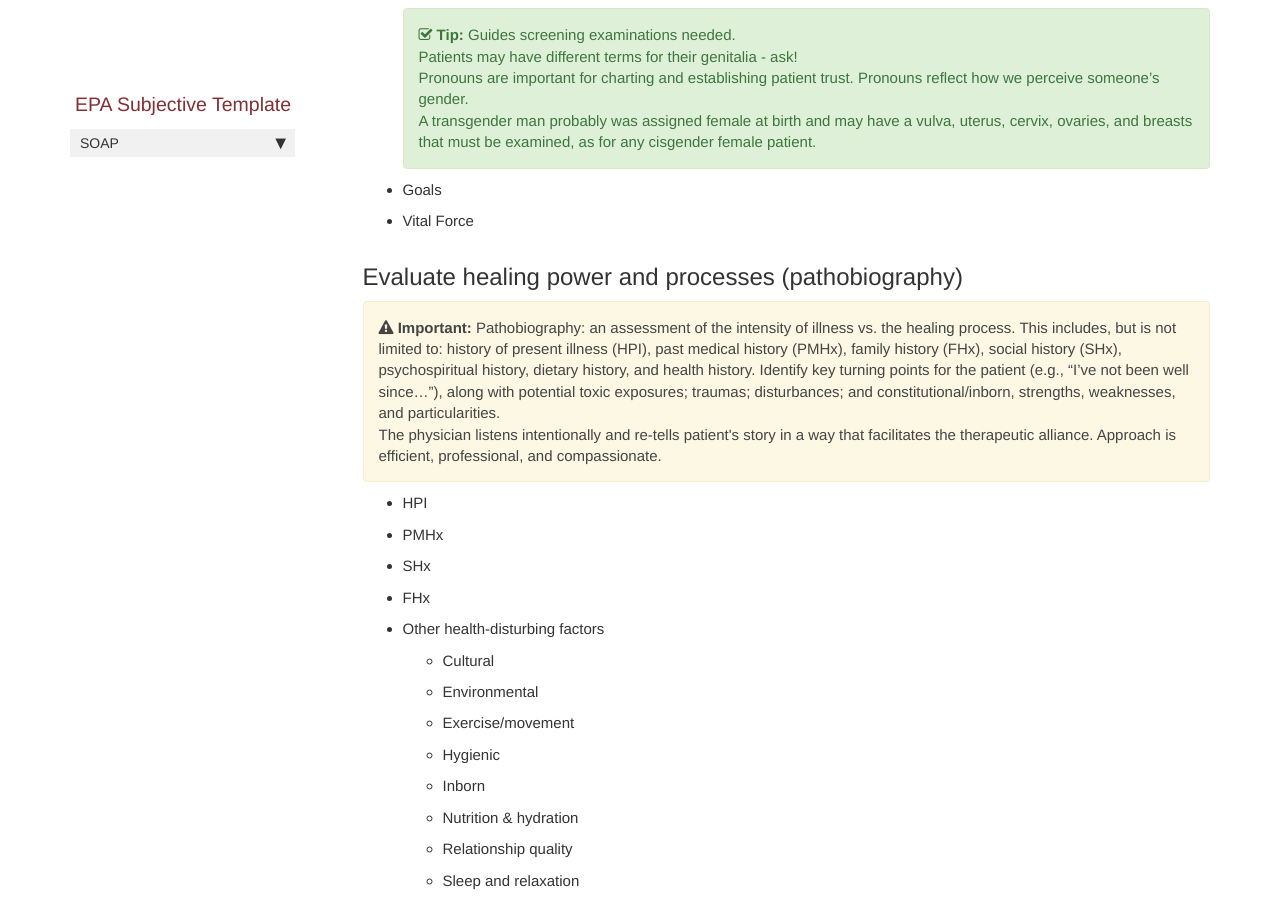
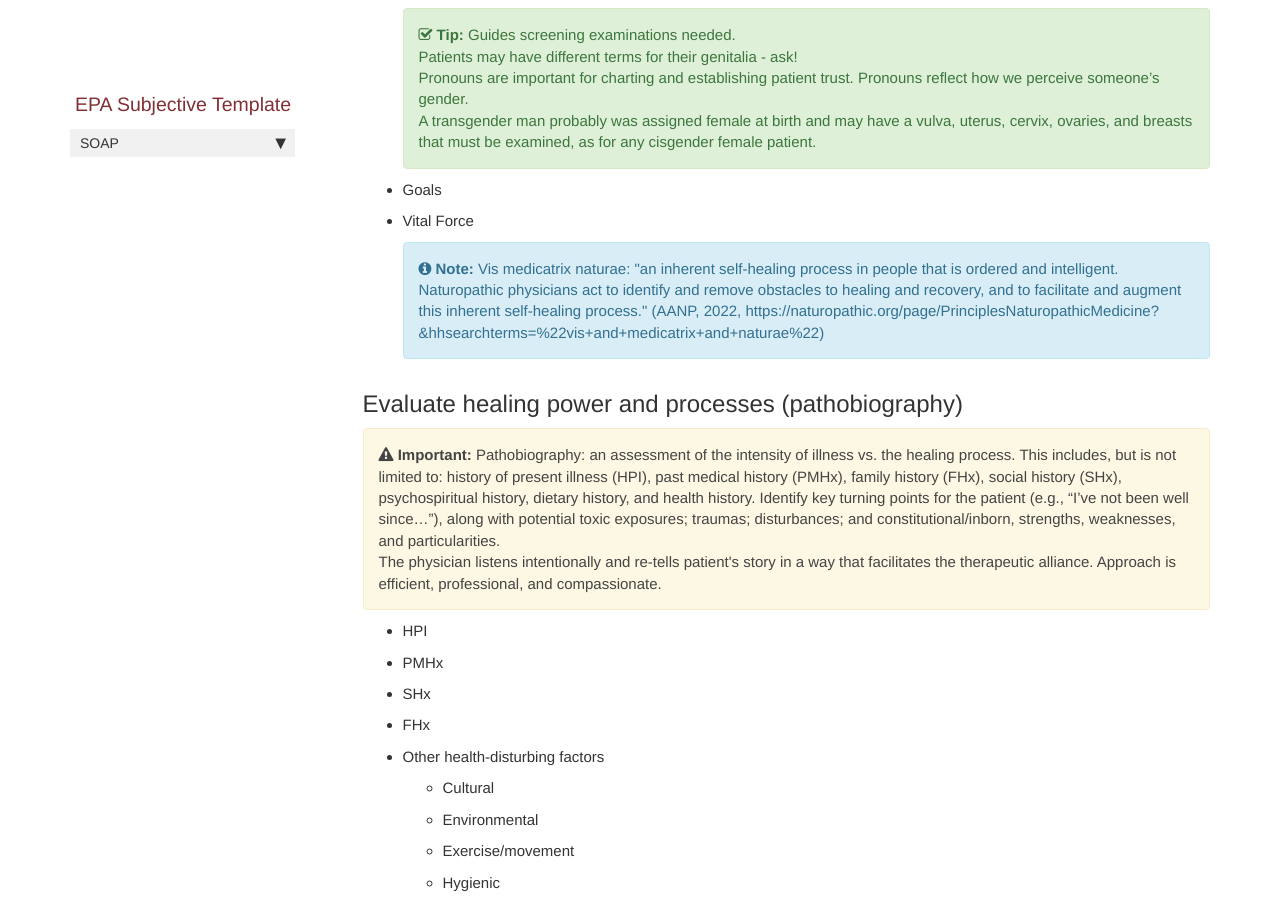
Before and after one commit to naturemed/naturemed.github.io, a Jekyll site: the page built from pages/epa/000_template/epa_subjective.md, in a window 1280 px wide and 900 px high, scrolled down 443 px. Built offline with Jekyll 4.4.1, drawn with Linux system fonts in a browser that asks for light colours; comment, search, counter and statistics services are not loaded.

Commit message:
Update epa_subjective.md

```diff
--- a/pages/epa/000_template/epa_subjective.md
+++ b/pages/epa/000_template/epa_subjective.md
@@ -18,6 +18,8 @@ pathobiology-tooltip : >
   Pathobiography: an assessment of the intensity of illness vs. the healing process. This includes, but is not limited to: history of present illness (HPI), past medical history (PMHx), family history (FHx), social history (SHx), psychospiritual history, dietary history, and  health history. Identify key turning points for the patient (e.g., “I’ve  not  been well since…”), along with potential toxic exposures; traumas; disturbances; and constitutional/inborn, strengths, weaknesses, and particularities.
   <br>
   The physician listens intentionally and re-tells patient's story in a way that facilitates the therapeutic alliance. Approach is efficient, professional, and compassionate.
+vital-tooltip : >
+  Vis medicatrix naturae: "an inherent self-healing process in people that is ordered and intelligent. Naturopathic physicians act to identify and remove obstacles to healing and recovery, and to facilitate and augment this inherent self-healing process." (AANP, 2022, https://naturopathic.org/page/PrinciplesNaturopathicMedicine?&hhsearchterms=%22vis+and+medicatrix+and+naturae%22)
 ---
 
 ## Identify Patient attributes
@@ -27,6 +29,9 @@ pathobiology-tooltip : >
   {{site.data.alerts.end}}
 - Goals
 - Vital Force
+  {{site.data.alerts.note}}
+  {{page.vital-tooltip}}
+  {{site.data.alerts.end}}
 
 ## Evaluate healing power and processes (pathobiography)
    {{site.data.alerts.important}}
```
